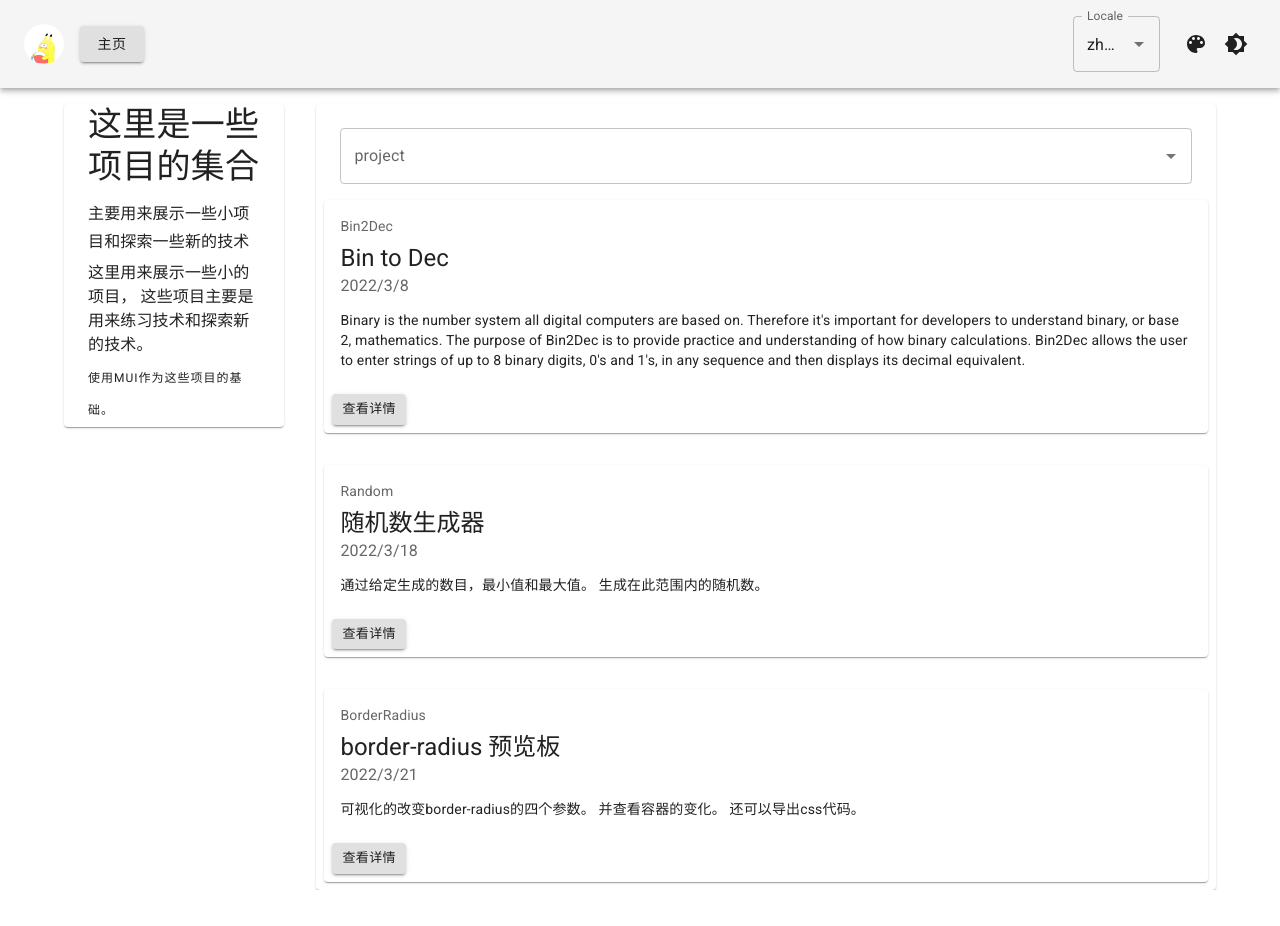
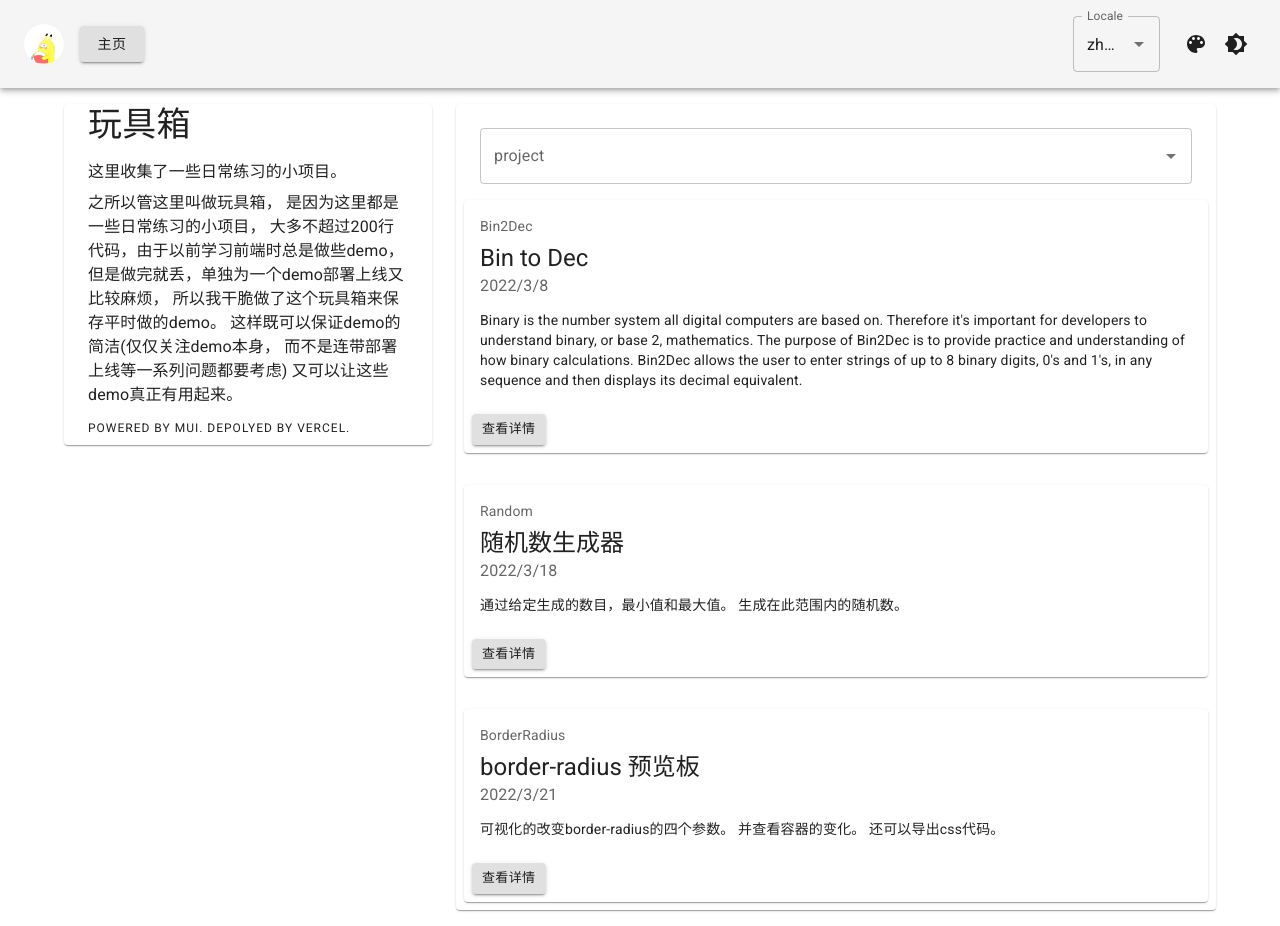
Before and after one commit to Dafunk-759/projs, a React (Vite) app: page / in a window 1280 px wide. Before the commit the page ends 890 px from the top, so only its background shows below. Built offline with nearby package versions, Linux system fonts and the light colour scheme.

Commit message:
fix layout.

```diff
--- a/src/components.ts
+++ b/src/components.ts
@@ -14,6 +14,7 @@ export { default as Paper } from "@mui/material/Paper"
 export { default as Container } from "@mui/material/Container"
 export { default as CssBaseline } from "@mui/material/CssBaseline"
 export { default as Stack } from "@mui/material/Stack"
+export { default as Grid } from "@mui/material/Grid"
 export { default as Typography } from "@mui/material/Typography"
 export { default as Card } from "@mui/material/Card"
 export { default as CardActions } from "@mui/material/CardActions"
--- a/src/layout/Layout.tsx
+++ b/src/layout/Layout.tsx
@@ -11,7 +11,6 @@ import {
   TextField,
   RouterLink,
   Container,
-  Stack,
   Avatar,
   ColorLensIcon
 } from "../components"
@@ -37,13 +36,8 @@ export default function Layout({
   return (
     <>
       <Header />
-      <Container sx={{ mt: 2 }}>
-        <Stack
-          direction={{ xs: "column", sm: "row" }}
-          spacing={{ xs: 1, sm: 2, md: 4 }}
-        >
-          {children}
-        </Stack>
+      <Container sx={{ mt: 2, mb: 2 }}>
+        {children}
       </Container>
     </>
   )
--- a/src/pages/Home.tsx
+++ b/src/pages/Home.tsx
@@ -8,6 +8,7 @@ import {
   CardContent,
   Button,
   Stack,
+  Grid,
   RouterLink,
   Autocomplete,
   TextField
@@ -21,35 +22,62 @@ import { useLocalLang } from "../context/ThemeContext"
 
 export function Home() {
   return (
-    <>
-      <Detail />
-      <Projs />
-    </>
+    <Grid
+      direction={{ xs: "column", sm: "row" }}
+      container
+      rowSpacing={1}
+      columnSpacing={{ xs: 1, sm: 2, md: 3 }}
+    >
+      <Grid item xs={4}>
+        <Detail />
+      </Grid>
+      <Grid item xs={8}>
+        <Projs />
+      </Grid>
+    </Grid>
   )
 }
 
 // details
 
 const enDetail = {
-  head: "This is a project collection.",
+  head: "Toy box",
   subtitle: `
-    in order to show some simple projects
-    and experiment some technology
+    Here are some small items of daily practice collected.
   `,
-  content: `This is used to show some small projects,
-    which are mainly used to practice techniques
-    and explore new techniques.`,
-  overline: "powered by mui."
+  content: `
+    The reason why it is called a toy box,
+    Because here are some small projects of daily practice,
+    Mostly no more than 200 lines of code, since there were always demos when learning the front end before,
+    But after doing it, it is lost, and it is more troublesome to deploy a demo on the line alone.
+    So I simply made this toy box to save the demo I usually do.
+    This ensures the simplicity of the demo (just focusing on the demo itself,
+    Instead of a series of issues such as joint deployment online, it must be considered)
+    You can make these demos really useful.
+  `,
+  overline: `
+    powered by mui.
+    depolyed by vercel.
+  `
 }
 
 const zhDetail = {
-  head: "这里是一些项目的集合",
-  subtitle: "主要用来展示一些小项目和探索一些新的技术",
+  head: "玩具箱",
+  subtitle: "这里收集了一些日常练习的小项目。",
   content: `
-    这里用来展示一些小的项目，
-    这些项目主要是用来练习技术和探索新的技术。
+    之所以管这里叫做玩具箱，
+    是因为这里都是一些日常练习的小项目，
+    大多不超过200行代码，由于以前学习前端时总是做些demo，
+    但是做完就丢，单独为一个demo部署上线又比较麻烦，
+    所以我干脆做了这个玩具箱来保存平时做的demo。
+    这样既可以保证demo的简洁(仅仅关注demo本身，
+    而不是连带部署上线等一系列问题都要考虑)
+    又可以让这些demo真正有用起来。
   `,
-  overline: "使用mui作为这些项目的基础。"
+  overline: `
+    powered by mui.
+    depolyed by vercel.
+  `
 }
 
 const detail: LocalText<typeof enDetail> = {
```
